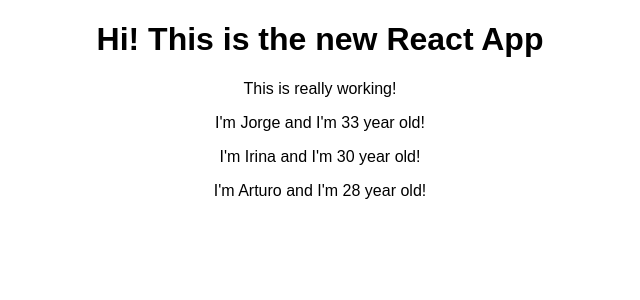
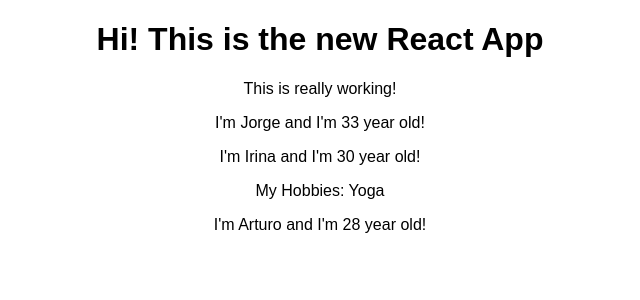
Before and after one commit to vierageorge/learning-react, a React (Create React App) app: page / in a window 1280 px wide. Shown: the top 300 px of the page, without its empty margins (320-960 px from the left). Built offline with nearby package versions, Linux system fonts and the light colour scheme.

Commit message:
:tada: Children prop

```diff
--- a/src/App.js
+++ b/src/App.js
@@ -1,15 +1,15 @@
 import React, { Component } from 'react'
 import './App.css'
 import Person from './Person/Person'
-class App extends Component{
-  render(){
+class App extends Component {
+  render() {
     return (
       <div className="App">
         <h1>Hi! This is the new React App</h1>
         <p>This is really working!</p>
         <Person name="Jorge" age="33" />
         <Person name="Irina" age="30">My Hobbies: Yoga</Person>
-        <Person name="Arturo" age="28"/>
+        <Person name="Arturo" age="28" />
       </div>
     )
     // return React.createElement('div', {className: 'App'}, React.createElement('h1', null, 'Does this work now?'))
--- a/src/Person/Person.js
+++ b/src/Person/Person.js
@@ -1,7 +1,12 @@
 import React from 'react'
 
 const person = (props) => {
-    return <p>I'm {props.name} and I'm {props.age} year old!</p>
+  return (
+    <div>
+      <p>I'm {props.name} and I'm {props.age} year old!</p>
+      <p>{props.children}</p>
+    </div>
+  )
 }
 
 export default person
```
